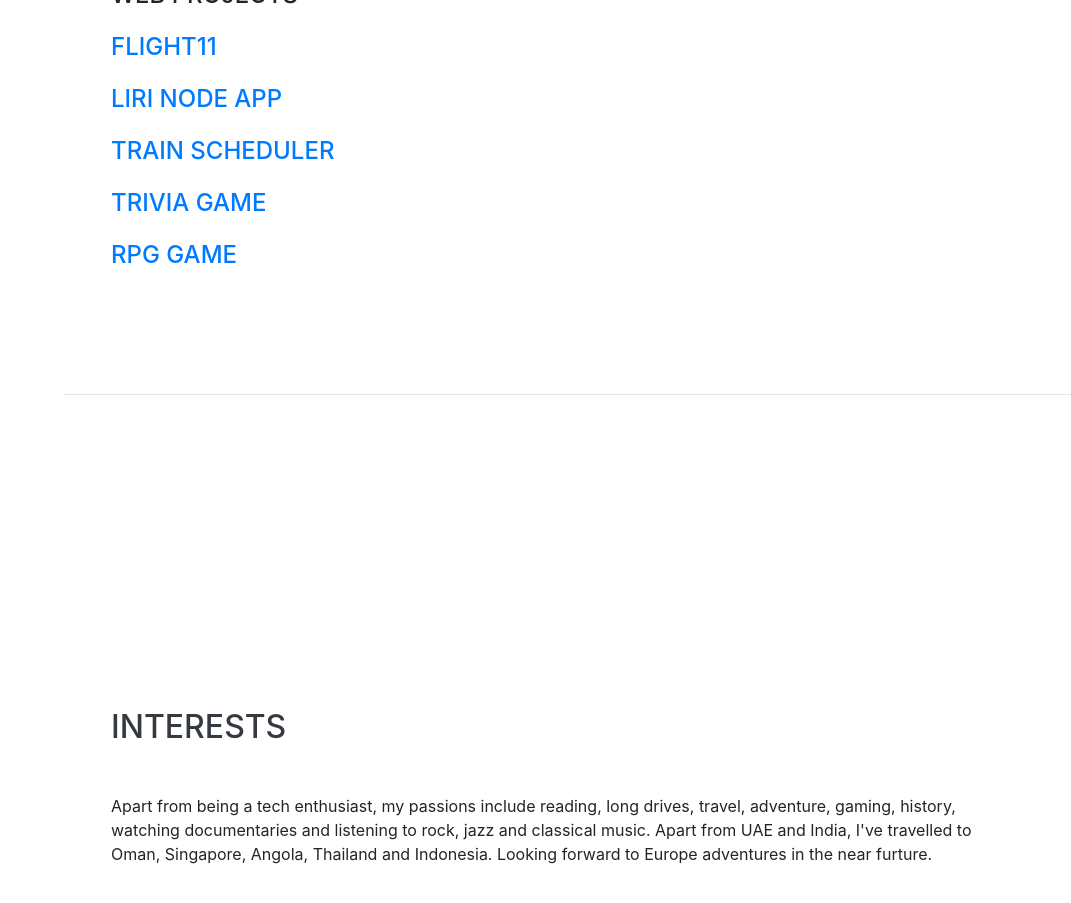
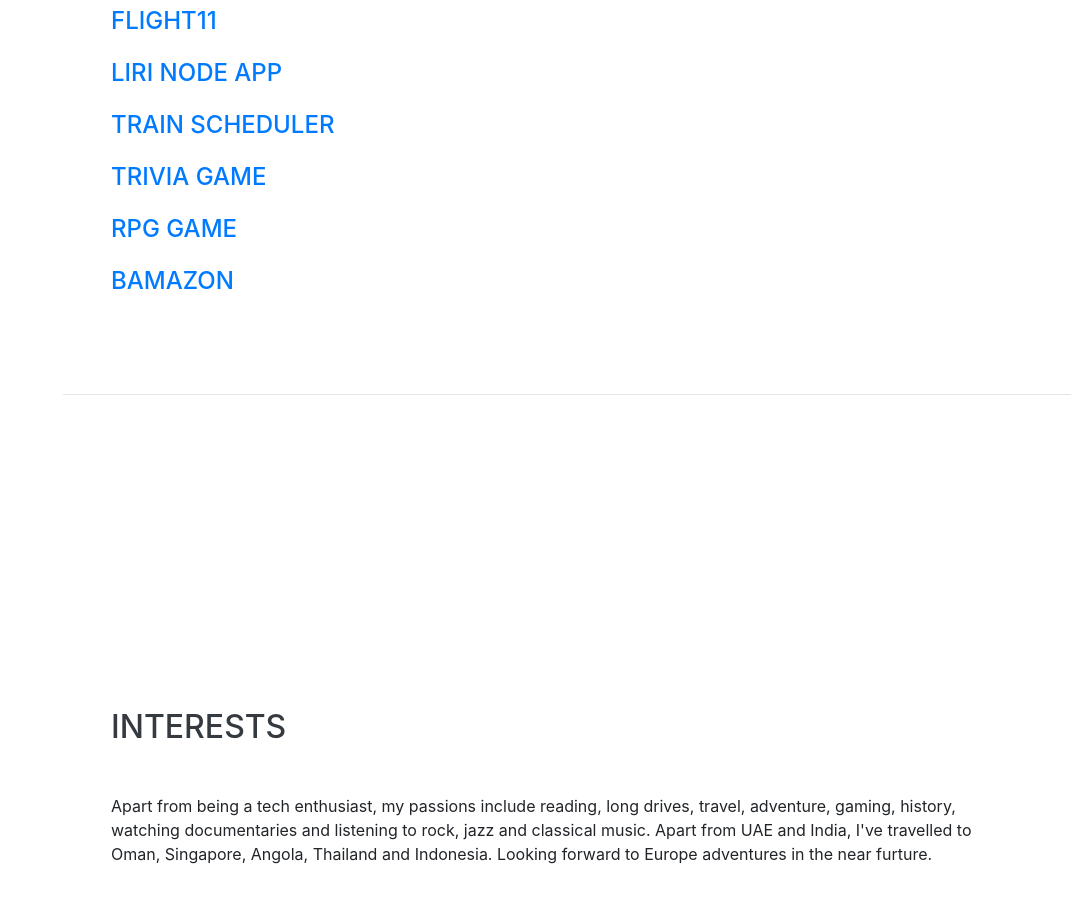
Before and after one commit to dolwinf/PORTFOLIO, a website with bundled scripts: page index.html in a window 1280 px wide. Shown: the part 2809-3712 px from the top of the page, without its empty margins (209-1280 px from the left). Built offline with nearby package versions, Linux system fonts and the light colour scheme; a web font is replaced by a local one.

Commit message:
Added Bamazon

```diff
--- a/index.html
+++ b/index.html
@@ -224,6 +224,7 @@
         <div class="subheading mb-3"><a href="https://github.com/dolwinf/train-schedule-firebase">Train scheduler</a></div>
         <div class="subheading mb-3"><a href="https://github.com/dolwinf/TriviaGame">Trivia Game</a></div>
         <div class="subheading mb-3"><a href="https://github.com/dolwinf/RPG-game">RPG Game</a></div>
+        <div class="subheading mb-3"><a href="https://github.com/dolwinf/bamazon">Bamazon</a></div>
 
       </div>
 
```
